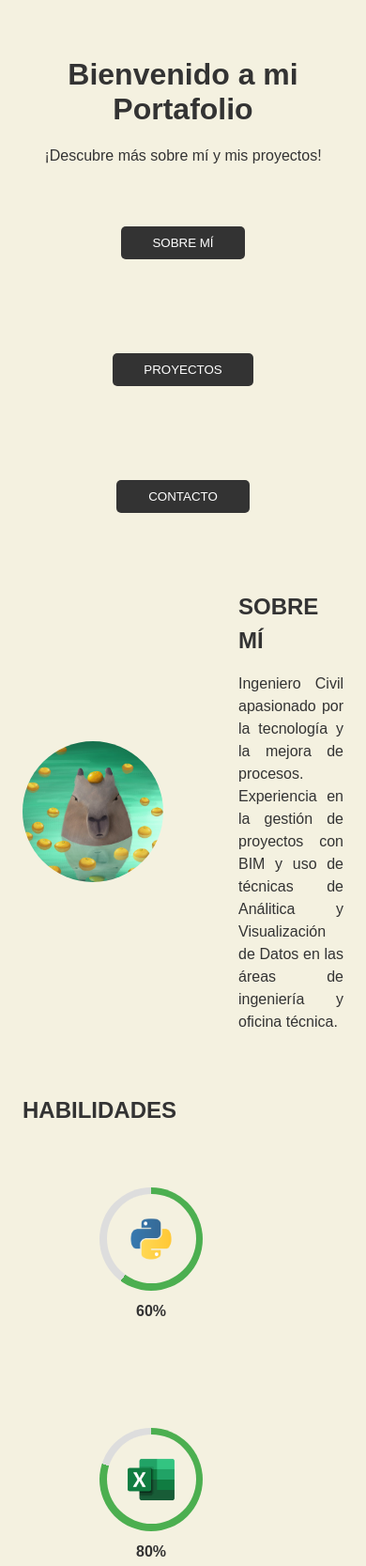
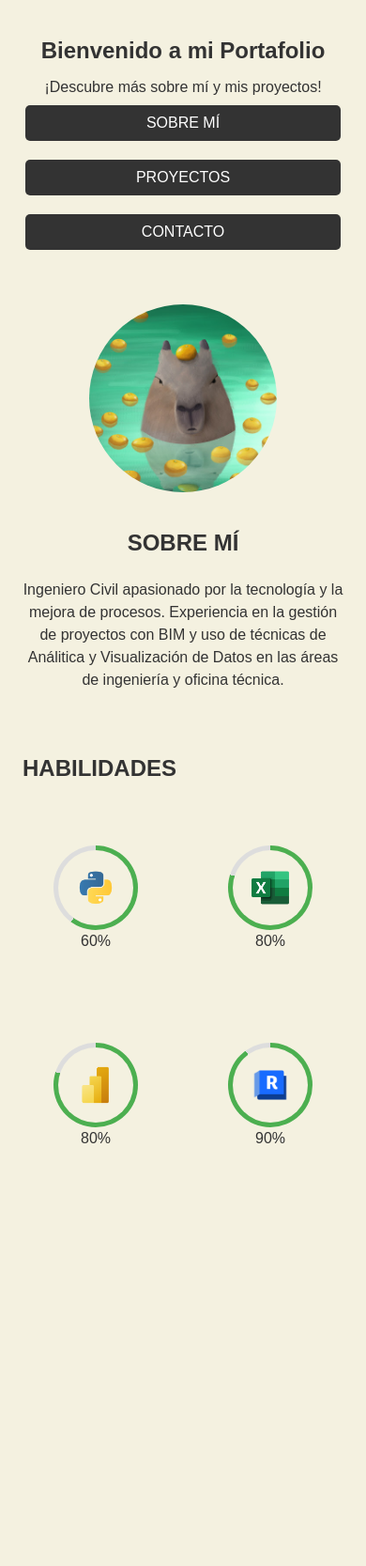
Before and after one commit to FabioTori/github.portafolio, a plain HTML site: page index.html in a window 390 px wide. Shown: the top 1667 px of the page at 94% size. After the commit the page ends 1280 px from the top, so only its background shows below. Drawn offline with nearby package versions, Linux system fonts and the light colour scheme.

Commit message:
Version compatible con movil

```diff
--- a/index.html
+++ b/index.html
@@ -76,12 +76,15 @@
                         <p>En el sector construcción las varillas son vendidas por peso, comunmente expresado en toneladas y en longitudes de 9 metros. Esta última condición comercial genera el desperdicio de acero, pues si los criterios de diseño obligan a tener varillas de 6 metros, el desperdicio será el restante de 3 metros, pues esta longitud no podrá ser utilizada en otra varilla al ser menor que 6 metros.</p>
                         <p>Lo mencionado se puede expresar bajo la siguiente expresión:</p>
 
+                        <div class="equation-container">
                             <script type="text/javascript" async
                                 src="https://cdnjs.cloudflare.com/ajax/libs/mathjax/3.2.2/es5/tex-mml-chtml.js">
                             </script>
                             \[
                             \text{Desperdicio} = \left( \frac{\text{Metrado de Pedido (Varillas Comerciales en Kg)}}{\text{Metrado Teórico (Según Diseño en Kg)}} - 1 \right) \times 100
                             \]
+                        </div>
+
                         <p>Adicionalmente, una práctica estandarizada es contar una línea base para el Metrado Teórico, es decir unas condiciones de diseño iniciales, las cuales derivarán en un Metrado de Pedido en función de las longitudes dispuestas en plano. </p>
                         <p>La línea base será llamada como el Metrado de Presupuesto y el Metrado de Pedido será el cálculo de longitudes de forma tal que se maximen las piezas obtenidas de una sola varilla comercial. Dentro de este último punto el único criterio de diseño que podrá iterarse será la Longitud de Traslape.</p>
                         <p>El objetivo de este proyecto no es sustentar los criterios normativos para los Traslapes, por tantos estos no serán discutidos; sin embargo, estos son de acuerdo a la norma E060 del Reglamento Nacional de Edificaciones de Perú.</p>
--- a/styles.css
+++ b/styles.css
@@ -1,3 +1,4 @@
+/* --- ESTILOS BASE --- */
 body {
     font-family: Sugoe UI, sans-serif;
     margin: 2;
@@ -15,12 +16,12 @@ header {
 section {
     padding: 1rem;
     max-width: 900px;
-    max-height: 250px;
     margin: auto;
     text-align: justify;
     line-height: 1.5;
 }
 
+/* --- ESTILOS ESPECÍFICOS --- */
 .sobre-mi {
     display: flex;
     align-items: center;
@@ -35,51 +36,48 @@ section {
     margin-right: 80px;
 }
 
-h2 {
-    font-weight: bold;
-    margin-bottom: 1rem;
-    margin-top: 1rem;
-}
-
 .habilidades {
     display: flex;
-    justify-content: flex-start; /* Alinea las habilidades a la izquierda */
-    gap: 3rem; /* Espaciado entre círculos */
-    flex-wrap: wrap; /* Permite que se acomoden en filas si no hay suficiente espacio horizontal */
-    padding-left: 50px; /* Espaciado desde el borde izquierdo */
+    justify-content: flex-start;
+    gap: 3rem;
+    flex-wrap: wrap;
+    padding-left: 50px;
     margin-top: 2rem;
 }
 
 .habilidades .skill {
     display: flex;
     flex-direction: column;
-    align-items: center; /* Centra el texto y las imágenes dentro del skill */
+    align-items: center;
     margin: 2rem;
     text-align: center;
 }
 
+/* --- CÍRCULOS DE HABILIDAD --- */
 .circle {
     position: relative;
-    width: 100px;
+    width: 100px; /* Tamaño del círculo base */
     height: 100px;
     border-radius: 50%;
     background: conic-gradient(
-        #4caf50 0%,
-        #ddd 0%
+        #4caf50 0%, /* Color del progreso */
+        #ddd 0% /* Color de fondo */
     );
     display: flex;
     justify-content: center;
     align-items: center;
+    transition: background 1s ease-in-out; /* Transición suave */
 }
 
 .circle::before {
     content: '';
     position: absolute;
-    width: 90px; /* Tamaño interior del círculo */
-    height: 90px;
-    border-radius: 60%;
-    background: #f4f1e0; /* Color de fondo del interior */
+    width: 80px; /* Tamaño interior */
+    height: 80px;
+    border-radius: 50%;
+    background: #f4f1e0; /* Fondo interior del círculo */
 }
+
 
 .circle img {
     position: absolute;
@@ -87,47 +85,7 @@ h2 {
     height: 50px;
 }
 
-.percentage {
-    margin-top: 10px;
-    font-weight: bold;
-    font-size: 1rem;
-}
-
-/* Estilo para la sección proyectos */
-.proyecto h3 {
-    text-align: left; /* Alinea el título a la izquierda */
-    font-size: 1.5rem;
-    margin-bottom: 1rem;
-}
-
-/* Contenedor con dos columnas */
-.contenedor-proyecto {
-    display: flex;
-    justify-content: space-between;
-    gap: 2rem; /* Espacio entre columnas */
-}
-
-/* Columna izquierda: descripción */
-.descripcion-proyecto {
-    flex: 1; /* Toma el espacio de la izquierda */
-    text-align: justify;
-}
-
-/* Columna derecha: imágenes */
-.imagenes-proyecto {
-    flex: 1; /* Toma el espacio de la derecha */
-    display: flex;
-    flex-direction: column; /* Las imágenes se apilan verticalmente */
-    gap: 1rem; /* Espacio entre imágenes */
-}
-
-.imagenes-proyecto img {
-    width: 100%; /* Ajusta el tamaño de las imágenes */
-    max-height: 150px;
-    object-fit: cover; /* Mantiene la proporción de las imágenes */
-}
-
-/* Flechas de navegación */
+/* --- SECCIÓN PROYECTOS --- */
 .navegacion {
     display: flex;
     justify-content: center;
@@ -172,15 +130,64 @@ h2 {
     opacity: 1;
 }
 
-.contacto {
-    text-align: center;
-    margin-top: 3rem;
+.descripcion-proyecto {
+    flex: 1;
+    text-align: justify;
 }
 
+.imagenes-proyecto {
+    flex: 1;
+    display: flex;
+    flex-direction: column;
+    gap: 1rem;
+}
+
+.imagenes-proyecto img {
+    width: 100%;
+    max-height: 150px;
+    object-fit: cover;
+}
+
+/* --- ECUACIONES --- */
+.equation-container {
+    text-align: center; /* Centra la fórmula */
+    overflow-x: auto; /* Permite desplazamiento horizontal si es necesario */
+    padding: 1rem; /* Espaciado interno */
+    margin: 1rem auto; /* Centrado con márgenes */
+    max-width: 100%; /* Evita que el contenedor crezca más que su padre */
+    background-color: #f9f9f9; /* Fondo suave */
+    border-radius: 5px; /* Bordes redondeados */
+    box-shadow: 0px 2px 4px rgba(0, 0, 0, 0.1); /* Sombra para destacar */
+}
+
+/* Ajusta el tamaño de la fórmula */
+.equation-container .MathJax {
+    font-size: 1.2rem; /* Tamaño del texto */
+}
+
+/* Opciones responsivas para pantallas pequeñas */
+@media (max-width: 768px) {
+    .equation-container .MathJax {
+        font-size: 1rem; /* Reduce el tamaño en pantallas más pequeñas */
+    }
+}
+
+@media (max-width: 480px) {
+    .equation-container .MathJax {
+        font-size: 0.9rem; /* Aún más pequeño en pantallas muy pequeñas */
+    }
+}
+
+
+.equation-container p {
+    margin: 0;
+    font-size: 1rem;
+}
+
+/* --- BOTONES --- */
 .botones {
     text-align: center;
-    margin-bottom:2rem ;
-    margin: 0rem 0;
+    margin-bottom: 2rem;
 }
 
 .botones button {
@@ -199,58 +206,82 @@ h2 {
     background-color: #afadad;
 }
 
-/* Estilo para los anillos de habilidad */
-.circle {
-    position: relative;
-    width: 110px;
-    height: 110px;
-    border-radius: 80%;
-    background: conic-gradient(
-        #4caf50 0%,
-        #ddd 0%
-    );
-    display: flex;
-    justify-content: center;
-    align-items: center;
-}
-
-.circle::before {
-    content: '';
-    position: absolute;
-    width: 95px; /* Tamaño interior, ajusta según el grosor */
-    height: 95px;
-    border-radius: 50%;
-    background: #f4f1e0; /* Color del fondo interno */
-}
-
-.circle img {
-    position: absolute;
-    width: 50px;
-    height: 50px;
-    max-width: 100%;
-    max-height: 100%;
-}
-
-.percentage {
-    margin-top: 10px;
-    font-weight: bold;
-    font-size: 1rem;
-}
-
-
-/* Animación de subida */
-/* Clase que aplica la animación */
+/* --- ANIMACIONES --- */
 .seccion-activa {
-    animation: slide-up 0.8s ease-out; /* Usa la animación durante 0.8s */
+    animation: slide-up 0.8s ease-out;
 }
 
 @keyframes slide-up {
     from {
-        opacity: 0; /* Comienza invisible */
-        transform: translateY(50px); /* Desplazamiento inicial hacia abajo */
+        opacity: 0;
+        transform: translateY(50px);
     }
     to {
-        opacity: 1; /* Termina visible */
-        transform: translateY(0); /* Posición final */
+        opacity: 1;
+        transform: translateY(0);
     }
 }
+
+/* --- ESTILOS RESPONSIVOS --- */
+@media (max-width: 768px) {
+    .sobre-mi {
+        flex-direction: column; /* Cambia la disposición a columna */
+        align-items: center; /* Centra el contenido */
+        text-align: center; /* Centra el texto */
+    }
+
+    .sobre-mi img {
+        width: 200px;
+        height: 200px;
+        margin: 0 0 1rem 0; /* Centra la imagen y añade espacio inferior */
+    }
+
+    .habilidades {
+        padding-left: 0; /* Elimina el margen izquierdo */
+        justify-content: center; /* Centra los círculos */
+        gap: 2rem; /* Reduce el espacio entre los círculos */
+    }
+
+    .contenedor-proyecto {
+        flex-direction: column; /* Cambia la disposición a columna */
+    }
+
+    .descripcion-proyecto,
+    .imagenes-proyecto {
+        flex: none; /* Elimina el comportamiento flexible */
+        width: 100%; /* Asegura que ocupen todo el ancho */
+    }
+
+    .imagenes-proyecto img {
+        max-height: 200px; /* Ajusta el tamaño de las imágenes */
+    }
+
+    .botones button {
+        width: 90%; /* Los botones ocupan casi todo el ancho */
+        margin: 10px auto; /* Centra los botones */
+    }
+}
+
+@media (max-width: 480px) {
+    header {
+        padding: 1rem;
+    }
+
+    h1, h2 {
+        font-size: 1.5rem; /* Reduce el tamaño de los encabezados */
+    }
+
+    .habilidades .circle {
+        width: 90px;
+        height: 90px;
+    }
+
+    .circle img {
+        width: 40px;
+        height: 40px;
+    }
+
+    .botones button {
+        font-size: 1rem;
+    }
+}
```
Lines whose indentation alone changed are shown as unchanged.
